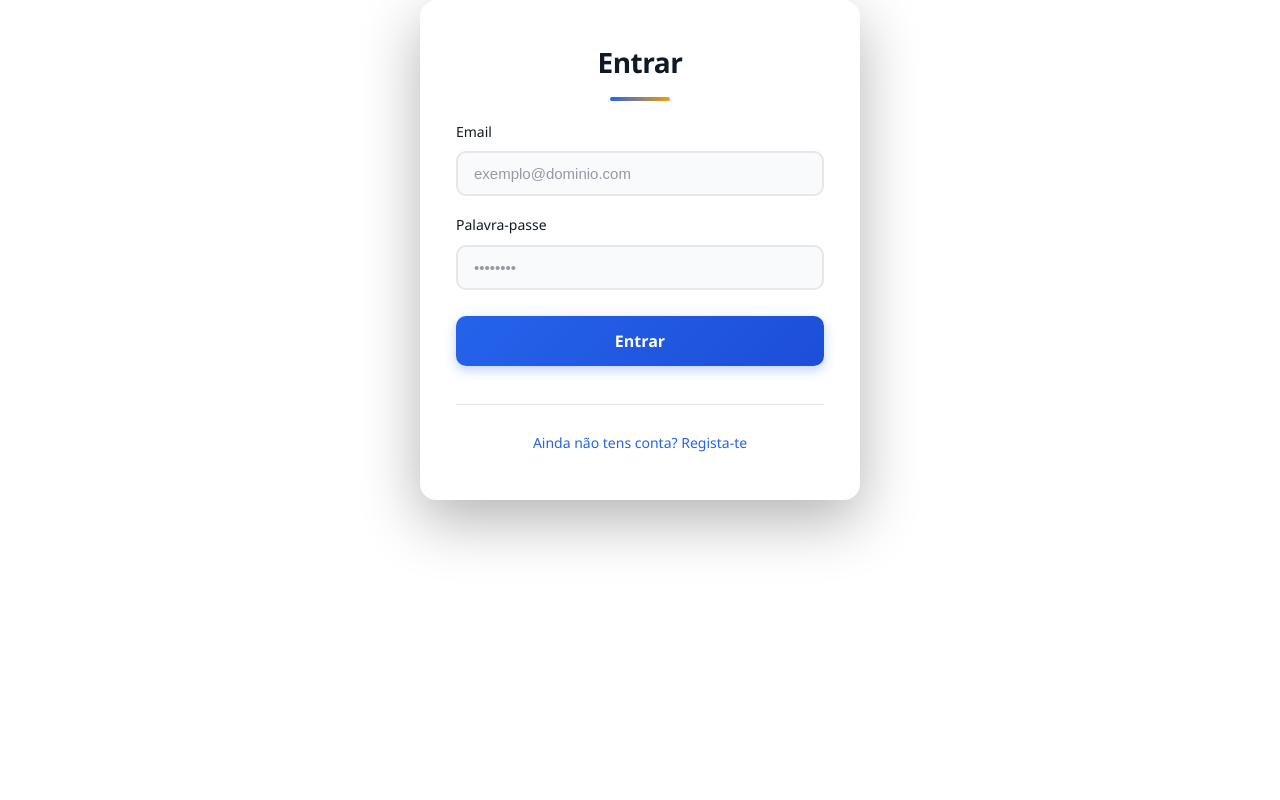
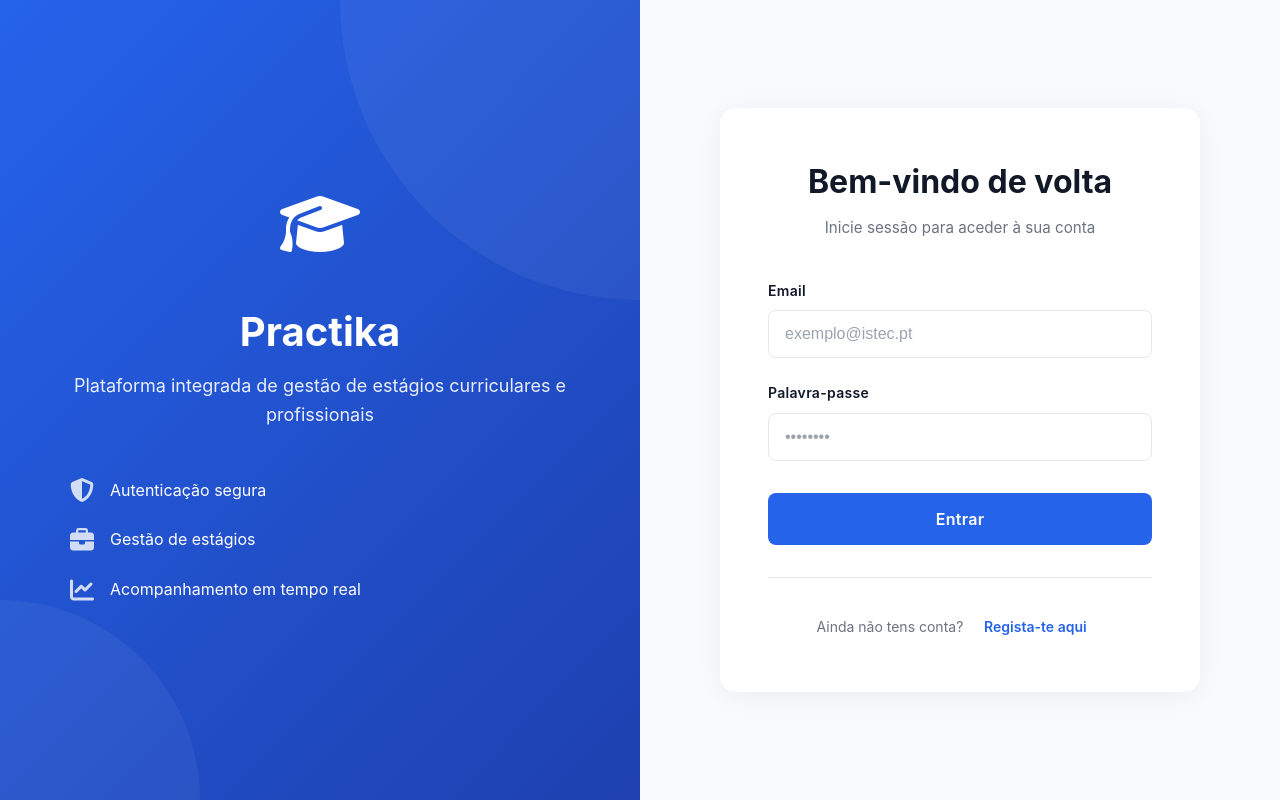
Before and after one commit to leonardojpires/practika, a React (Vite) app in the folder frontend/: page / in a window 1280 px wide. Both pictures are taken after a click on the button "Entrar". Built offline with nearby package versions, Linux system fonts and the light colour scheme.

Commit message:
Dashboard LandingPage e Auth Layout Atualizado

```diff
--- a/frontend/src/App.jsx
+++ b/frontend/src/App.jsx
@@ -31,9 +31,12 @@ export default function App() {
           <nav className="app-nav">
             <div className="app-logo">
               <i className="fas fa-graduation-cap" />
-              <span>ISTEC Estágios</span>
+              <span>Practika</span>
             </div>
             <div className="app-nav-buttons">
+              <button onClick={() => setPage('backoffice')} className="app-nav-btn">
+                BackOffice (Dev)
+              </button>
               <button onClick={() => setPage('login')} className="app-nav-btn primary">
                 Entrar
               </button>
--- a/frontend/src/BackOffice.jsx
+++ b/frontend/src/BackOffice.jsx
@@ -80,7 +80,7 @@ export default function BackOffice() {
       <aside className="backoffice-sidebar">
         <div className="backoffice-logo">
           <i className="fas fa-graduation-cap" />
-          <span>ISTEC BackOffice</span>
+          <span>Practika BackOffice</span>
         </div>
         <ul className="backoffice-menu">
           <li className="backoffice-menu-item active">
@@ -114,30 +114,38 @@ export default function BackOffice() {
             </a>
           </li>
         </ul>
-
-        <div className="backoffice-user">
-          <div className="backoffice-user-info">
-            <div className="backoffice-user-avatar">
-              <i className="fas fa-user" />
-            </div>
-            <div className="backoffice-user-details">
-              <h4>Coordenação</h4>
-              <p>Admin</p>
-            </div>
-          </div>
-          <button className="backoffice-logout-btn">
-            <i className="fas fa-sign-out-alt" /> Sair
-          </button>
-        </div>
       </aside>
 
       {/* Main content */}
       <main className="backoffice-main">
-        {/* Header */}
-        <div className="backoffice-header">
-          <h1>Painel de Controlo</h1>
-          <p>Bem-vindo ao sistema de gestão de estágios</p>
+        {/* Topbar */}
+        <div className="backoffice-topbar">
+          <div className="backoffice-topbar-left">
+            <h1>Painel de Controlo</h1>
+          </div>
+          <div className="backoffice-topbar-right">
+            <button className="backoffice-notification-btn">
+              <i className="fas fa-bell" />
+              <span className="backoffice-notification-badge">3</span>
+            </button>
+            <div className="backoffice-user-menu">
+              <div className="backoffice-user-avatar">
+                <i className="fas fa-user" />
+              </div>
+              <div className="backoffice-user-details">
+                <span className="backoffice-user-name">Coordenação</span>
+                <span className="backoffice-user-role">Admin</span>
+              </div>
+              <button className="backoffice-user-dropdown">
+                <i className="fas fa-chevron-down" />
+              </button>
+            </div>
+          </div>
         </div>
+
+        {/* Content */}
+        <div className="backoffice-content">
+          <p className="backoffice-welcome">Bem-vindo ao sistema de gestão de estágios</p>
 
         {/* Stats Grid */}
         <div className="backoffice-stats">
@@ -213,6 +221,7 @@ export default function BackOffice() {
             </table>
           </div>
         </div>
+        </div>
       </main>
     </div>
   )
--- a/frontend/src/Landing.jsx
+++ b/frontend/src/Landing.jsx
@@ -8,7 +8,7 @@ export default function Landing({ onNavigateToLogin, onNavigateToRegister }) {
         {/* Hero */}
         <section id="home" className="landing-hero">
           <div className="landing-hero-content">
-            <h1><i className="fas fa-graduation-cap"></i>Gestor de Estágios ISTEC</h1>
+            <h1><i className="fas fa-graduation-cap"></i>Practika</h1>
             <p>A plataforma que conecta alunos, empresas e professores orientadores num único sistema integrado de gestão de estágios curriculares e profissionais.</p>
             <div className="landing-hero-buttons">
               <button onClick={onNavigateToRegister} className="landing-btn landing-btn-primary">Registar Agora</button>
@@ -125,7 +125,7 @@ export default function Landing({ onNavigateToLogin, onNavigateToRegister }) {
         <section className="landing-cta">
           <div className="landing-container">
             <h2>Pronto para começar?</h2>
-            <p>Junte-se à plataforma que está a transformar a gestão de estágios no ISTEC</p>
+            <p>Junte-se à plataforma que está a transformar a gestão de estágios</p>
             <div className="landing-hero-buttons">
               <button onClick={onNavigateToRegister} className="landing-btn landing-btn-primary">Sou Aluno</button>
               <button onClick={onNavigateToRegister} className="landing-btn landing-btn-secondary">Sou Empresa</button>
@@ -138,7 +138,7 @@ export default function Landing({ onNavigateToLogin, onNavigateToRegister }) {
           <div className="landing-footer-content">
             <div className="landing-footer-section">
               <h3>Sobre</h3>
-              <p>Plataforma de gestão integrada de estágios curriculares e profissionais do ISTEC.</p>
+              <p>Plataforma de gestão integrada de estágios curriculares e profissionais.</p>
             </div>
             <div className="landing-footer-section">
               <h3>Links Rápidos</h3>
@@ -165,7 +165,7 @@ export default function Landing({ onNavigateToLogin, onNavigateToRegister }) {
             </div>
           </div>
           <div className="landing-footer-bottom">
-            © {new Date().getFullYear()} ISTEC - Gestor de Estágios. Todos os direitos reservados.
+            © {new Date().getFullYear()} Practika. Todos os direitos reservados.
           </div>
         </footer>
       </main>
--- a/frontend/src/components/Login.jsx
+++ b/frontend/src/components/Login.jsx
@@ -16,7 +16,6 @@ export default function Login({ onLoginSuccess, onSwitchToRegister }) {
 
     setLoading(true);
     try {
-      // Usa o endpoint correto do backend
       const res = await fetch(`${import.meta.env.VITE_API_URL}/auth/login`, {
         method: 'POST',
         headers: { 'Content-Type': 'application/json' },
@@ -38,8 +37,42 @@ export default function Login({ onLoginSuccess, onSwitchToRegister }) {
   };
 
   return (
+    <div className="auth-root">
+      {/* Left Side - Branding */}
+      <div className="auth-branding">
+        <div className="auth-brand-content">
+          <div className="auth-brand-logo">
+            <i className="fas fa-graduation-cap"></i>
+          </div>
+          <h1 className="auth-brand-title">Practika</h1>
+          <p className="auth-brand-subtitle">
+            Plataforma integrada de gestão de estágios curriculares e profissionais
+          </p>
+          <div className="auth-brand-features">
+            <div className="auth-brand-feature">
+              <i className="fas fa-shield-alt"></i>
+              <span>Autenticação segura</span>
+            </div>
+            <div className="auth-brand-feature">
+              <i className="fas fa-briefcase"></i>
+              <span>Gestão de estágios</span>
+            </div>
+            <div className="auth-brand-feature">
+              <i className="fas fa-chart-line"></i>
+              <span>Acompanhamento em tempo real</span>
+            </div>
+          </div>
+        </div>
+      </div>
+
+      {/* Right Side - Form */}
+      <div className="auth-form-container">
         <div className="auth-card">
-      <h2>Entrar</h2>
+          <div className="auth-header">
+            <h2>Bem-vindo de volta</h2>
+            <p>Inicie sessão para aceder à sua conta</p>
+          </div>
+
           <form onSubmit={handleSubmit} className="auth-form">
             {error && <div className="auth-error">{error}</div>}
 
@@ -50,7 +83,7 @@ export default function Login({ onLoginSuccess, onSwitchToRegister }) {
                 value={email}
                 onChange={(e) => setEmail(e.target.value)}
                 className="auth-input"
-            placeholder="exemplo@dominio.com"
+                placeholder="exemplo@istec.pt"
                 required
               />
             </label>
@@ -70,17 +103,20 @@ export default function Login({ onLoginSuccess, onSwitchToRegister }) {
             <button type="submit" className="auth-button" disabled={loading}>
               {loading ? 'A processar...' : 'Entrar'}
             </button>
+          </form>
 
           <div className="auth-footer">
+            Ainda não tens conta?
             <button
               type="button"
               className="auth-link"
               onClick={() => onSwitchToRegister && onSwitchToRegister()}
             >
-            Ainda não tens conta? Regista-te
+              Regista-te aqui
             </button>
           </div>
-      </form>
+        </div>
+      </div>
     </div>
   );
 }
--- a/frontend/src/components/Register.jsx
+++ b/frontend/src/components/Register.jsx
@@ -22,7 +22,6 @@ export default function Register({ onRegisterSuccess, onSwitchToLogin }) {
 
     setLoading(true);
     try {
-      // Usa o endpoint correto do backend
       const dados = { nome: name, email, password, role: 'Aluno', curso };
       console.log('Dados enviados para registo:', dados);
       const res = await fetch(`${import.meta.env.VITE_API_URL}/auth/register`, {
@@ -46,8 +45,42 @@ export default function Register({ onRegisterSuccess, onSwitchToLogin }) {
   };
 
   return (
+    <div className="auth-root">
+      {/* Left Side - Branding */}
+      <div className="auth-branding">
+        <div className="auth-brand-content">
+          <div className="auth-brand-logo">
+            <i className="fas fa-graduation-cap"></i>
+          </div>
+          <h1 className="auth-brand-title">Practika</h1>
+          <p className="auth-brand-subtitle">
+            Cria a tua conta e começa a gerir os teus estágios de forma profissional
+          </p>
+          <div className="auth-brand-features">
+            <div className="auth-brand-feature">
+              <i className="fas fa-user-check"></i>
+              <span>Registo rápido e seguro</span>
+            </div>
+            <div className="auth-brand-feature">
+              <i className="fas fa-search"></i>
+              <span>Acesso a ofertas de estágio</span>
+            </div>
+            <div className="auth-brand-feature">
+              <i className="fas fa-users"></i>
+              <span>Comunidade académica</span>
+            </div>
+          </div>
+        </div>
+      </div>
+
+      {/* Right Side - Form */}
+      <div className="auth-form-container">
         <div className="auth-card">
-      <h2>Registar</h2>
+          <div className="auth-header">
+            <h2>Criar Conta</h2>
+            <p>Preenche os teus dados para começar</p>
+          </div>
+
           <form onSubmit={handleSubmit} className="auth-form">
             {error && <div className="auth-error">{error}</div>}
 
@@ -57,7 +90,7 @@ export default function Register({ onRegisterSuccess, onSwitchToLogin }) {
                 value={name}
                 onChange={(e) => setName(e.target.value)}
                 className="auth-input"
-            placeholder="O teu nome"
+                placeholder="O teu nome completo"
                 required
               />
             </label>
@@ -80,7 +113,7 @@ export default function Register({ onRegisterSuccess, onSwitchToLogin }) {
                 value={email}
                 onChange={(e) => setEmail(e.target.value)}
                 className="auth-input"
-            placeholder="exemplo@dominio.com"
+                placeholder="exemplo@istec.pt"
                 required
               />
             </label>
@@ -110,19 +143,22 @@ export default function Register({ onRegisterSuccess, onSwitchToLogin }) {
             </label>
 
             <button type="submit" className="auth-button" disabled={loading}>
-          {loading ? 'A processar...' : 'Registar'}
+              {loading ? 'A processar...' : 'Criar Conta'}
             </button>
+          </form>
 
           <div className="auth-footer">
+            Já tens conta?
             <button
               type="button"
               className="auth-link"
               onClick={() => onSwitchToLogin && onSwitchToLogin()}
             >
-            Já tens conta? Entrar
+              Entra aqui
             </button>
           </div>
-      </form>
+        </div>
+      </div>
     </div>
   );
 }
--- a/frontend/src/styles/Auth.css
+++ b/frontend/src/styles/Auth.css
@@ -1,193 +1,233 @@
-:root{
-  --color-primary: #2563EB;
-  --color-accent: #F59E0B;
-  --text-primary: #111827;
-  --text-secondary: #6B7280;
-  --white: #FFFFFF;
-  --error: #EF4444;
-  --success: #10B981;
-  --bg-light: #F9FAFB;
+/* Auth Styles - Professional Corporate Design */
+
+.auth-root {
+  font-family: Inter, ui-sans-serif, system-ui, -apple-system, 'Segoe UI', Roboto, 'Helvetica Neue', Arial;
+  min-height: 100vh;
+  display: grid;
+  grid-template-columns: 1fr 1fr;
+  background: var(--white);
 }
 
-*{box-sizing:border-box}
-
-.auth-root{
-  font-family: Inter, ui-sans-serif, system-ui, -apple-system, 'Segoe UI', Roboto, 'Helvetica Neue', Arial;
-  display:flex;
-  align-items:center;
-  justify-content:center;
-  min-height:100vh;
-  padding:32px 16px;
-  background: linear-gradient(135deg, #1F2937 0%, #111827 100%);
+/* Left Side - Branding */
+.auth-branding {
+  background: linear-gradient(135deg, var(--color-primary) 0%, #1e40af 100%);
+  padding: 4rem;
+  display: flex;
+  flex-direction: column;
+  justify-content: center;
+  align-items: center;
+  color: var(--white);
   position: relative;
+  overflow: hidden;
 }
 
-/* decorative background elements */
-.auth-root::before {
+.auth-branding::before {
   content: '';
   position: absolute;
-  top: -50%;
-  right: -20%;
-  width: 500px;
-  height: 500px;
-  background: radial-gradient(circle, rgba(37, 99, 235, 0.15) 0%, transparent 70%);
+  width: 600px;
+  height: 600px;
+  background: rgba(255, 255, 255, 0.05);
   border-radius: 50%;
-  pointer-events: none;
+  top: -300px;
+  right: -300px;
 }
 
-.auth-root::after {
+.auth-branding::after {
   content: '';
   position: absolute;
-  bottom: -30%;
-  left: -15%;
   width: 400px;
   height: 400px;
-  background: radial-gradient(circle, rgba(245, 158, 11, 0.1) 0%, transparent 70%);
+  background: rgba(255, 255, 255, 0.05);
   border-radius: 50%;
-  pointer-events: none;
+  bottom: -200px;
+  left: -200px;
 }
 
-.auth-card{
-  max-width: 440px;
-  width: 100%;
-  margin: 0 auto;
-  background: var(--white);
-  padding: 40px 36px;
-  border-radius: 16px;
-  box-shadow: 0 20px 60px rgba(0, 0, 0, 0.3), 0 0 1px rgba(0, 0, 0, 0.05);
-  color: var(--text-primary);
+.auth-brand-content {
   position: relative;
   z-index: 1;
-  backdrop-filter: blur(10px);
+  text-align: center;
+  max-width: 500px;
 }
 
-.auth-card h2{
-  margin: 0 0 8px 0;
-  font-size: 28px;
+.auth-brand-logo {
+  font-size: 4rem;
+  margin-bottom: 2rem;
+}
+
+.auth-brand-title {
+  font-size: 2.5rem;
+  font-weight: bold;
+  margin-bottom: 1rem;
+  line-height: 1.2;
+}
+
+.auth-brand-subtitle {
+  font-size: 1.125rem;
+  opacity: 0.9;
+  line-height: 1.6;
+}
+
+.auth-brand-features {
+  margin-top: 3rem;
+  text-align: left;
+}
+
+.auth-brand-feature {
+  display: flex;
+  align-items: center;
+  gap: 1rem;
+  margin-bottom: 1.5rem;
+  font-size: 1rem;
+}
+
+.auth-brand-feature i {
+  font-size: 1.5rem;
+  opacity: 0.8;
+}
+
+/* Right Side - Form */
+.auth-form-container {
+  display: flex;
+  align-items: center;
+  justify-content: center;
+  padding: 4rem 2rem;
+  background: var(--bg-light);
+}
+
+.auth-card {
+  max-width: 480px;
+  width: 100%;
+  background: var(--white);
+  padding: 3rem;
+  border-radius: 16px;
+  box-shadow: 0 4px 24px rgba(0, 0, 0, 0.06);
+}
+
+.auth-header {
+  text-align: center;
+  margin-bottom: 2.5rem;
+}
+
+.auth-header h2 {
+  font-size: 2rem;
   font-weight: 700;
   color: var(--text-primary);
-  text-align: center;
-  letter-spacing: -0.5px;
+  margin-bottom: 0.5rem;
 }
 
-.auth-card h2::after {
-  content: '';
-  display: block;
-  width: 60px;
-  height: 4px;
-  background: linear-gradient(90deg, var(--color-primary) 0%, var(--color-accent) 100%);
-  margin: 12px auto 20px;
-  border-radius: 2px;
+.auth-header p {
+  color: var(--text-secondary);
+  font-size: 0.95rem;
 }
 
-.auth-form{
+/* Form Styles */
+.auth-form {
   display: flex;
   flex-direction: column;
-  gap: 18px;
-  margin-top: 8px;
+  gap: 1.5rem;
 }
 
-.auth-label{
+.auth-label {
   display: flex;
   flex-direction: column;
-  font-size: 14px;
-  font-weight: 500;
+  font-size: 0.875rem;
+  font-weight: 600;
   color: var(--text-primary);
-  gap: 8px;
+  gap: 0.5rem;
+  letter-spacing: 0.3px;
 }
 
-.auth-input{
-  padding: 12px 16px;
-  border-radius: 10px;
-  border: 2px solid #E5E7EB;
-  background: var(--bg-light);
-  font-size: 15px;
+.auth-input {
+  padding: 0.875rem 1rem;
+  border-radius: 8px;
+  border: 1.5px solid #e5e7eb;
+  background: var(--white);
+  font-size: 1rem;
   transition: all 0.2s ease;
   color: var(--text-primary);
 }
 
-.auth-input:focus{
+.auth-input:focus {
   outline: none;
   border-color: var(--color-primary);
-  background: var(--white);
   box-shadow: 0 0 0 3px rgba(37, 99, 235, 0.1);
 }
 
-.auth-input::placeholder{
-  color: var(--text-secondary);
-  opacity: 0.7;
+.auth-input::placeholder {
+  color: #9ca3af;
 }
 
-.auth-button{
-  margin-top: 8px;
-  padding: 14px 20px;
-  border-radius: 10px;
+.auth-button {
+  margin-top: 0.5rem;
+  padding: 1rem;
+  border-radius: 8px;
   border: 0;
-  background: linear-gradient(135deg, var(--color-primary) 0%, #1D4ED8 100%);
+  background: var(--color-primary);
   color: var(--white);
   font-weight: 600;
-  font-size: 16px;
+  font-size: 1rem;
   cursor: pointer;
   transition: all 0.2s ease;
+  letter-spacing: 0.3px;
+}
+
+.auth-button:hover {
+  background: #1e40af;
+  transform: translateY(-1px);
   box-shadow: 0 4px 12px rgba(37, 99, 235, 0.3);
 }
 
-.auth-button:hover{
-  transform: translateY(-2px);
-  box-shadow: 0 6px 20px rgba(37, 99, 235, 0.4);
-}
-
-.auth-button:active{
+.auth-button:active {
   transform: translateY(0);
 }
 
-.auth-button[disabled]{
+.auth-button[disabled] {
   opacity: 0.6;
   cursor: not-allowed;
   transform: none;
 }
 
-.auth-footer{
-  display: flex;
-  justify-content: center;
-  align-items: center;
-  margin-top: 20px;
-  padding-top: 20px;
-  border-top: 1px solid #E5E7EB;
+.auth-footer {
+  text-align: center;
+  margin-top: 2rem;
+  padding-top: 2rem;
+  border-top: 1px solid #e5e7eb;
+  font-size: 0.875rem;
+  color: var(--text-secondary);
 }
 
-.auth-link{
+.auth-link {
   background: none;
   border: 0;
   color: var(--color-primary);
   cursor: pointer;
-  padding: 8px 12px;
-  font-size: 14px;
-  font-weight: 500;
+  font-size: 0.875rem;
+  font-weight: 600;
   transition: all 0.2s ease;
-  border-radius: 6px;
+  margin-left: 0.25rem;
 }
 
-.auth-link:hover{
-  background: rgba(37, 99, 235, 0.08);
-  color: #1D4ED8;
+.auth-link:hover {
+  color: #1e40af;
+  text-decoration: underline;
 }
 
-.auth-error{
-  background: rgba(239, 68, 68, 0.1);
+.auth-error {
+  background: rgba(239, 68, 68, 0.08);
   color: var(--error);
-  padding: 12px 16px;
-  border-radius: 10px;
-  font-size: 14px;
+  padding: 0.875rem 1rem;
+  border-radius: 8px;
+  font-size: 0.875rem;
   font-weight: 500;
-  border-left: 4px solid var(--error);
+  border-left: 3px solid var(--error);
   animation: slideIn 0.3s ease;
 }
 
 @keyframes slideIn {
   from {
     opacity: 0;
-    transform: translateY(-10px);
+    transform: translateY(-8px);
   }
   to {
     opacity: 1;
@@ -195,17 +235,35 @@
   }
 }
 
-@media (max-width:480px){
-  .auth-card{
-    margin: 20px;
-    padding: 32px 24px;
+/* Responsive Design */
+@media (max-width: 1024px) {
+  .auth-root {
+    grid-template-columns: 1fr;
   }
 
-  .auth-card h2{
-    font-size: 24px;
+  .auth-branding {
+    display: none;
   }
 
-  .auth-root{
-    padding: 20px 12px;
+  .auth-form-container {
+    padding: 2rem 1rem;
   }
 }
+
+@media (max-width: 640px) {
+  .auth-card {
+    padding: 2rem 1.5rem;
+  }
+
+  .auth-header h2 {
+    font-size: 1.75rem;
+  }
+
+  .auth-brand-title {
+    font-size: 2rem;
+  }
+
+  .auth-brand-logo {
+    font-size: 3rem;
+  }
+}
```
Also changed, not shown: frontend/src/styles/BackOffice.css (+105 -55 lines), frontend/src/styles/Landing.css (+11 -7 lines), 2 other files (tests, documents, lock files or other folders). Lines whose indentation alone changed are shown as unchanged.
